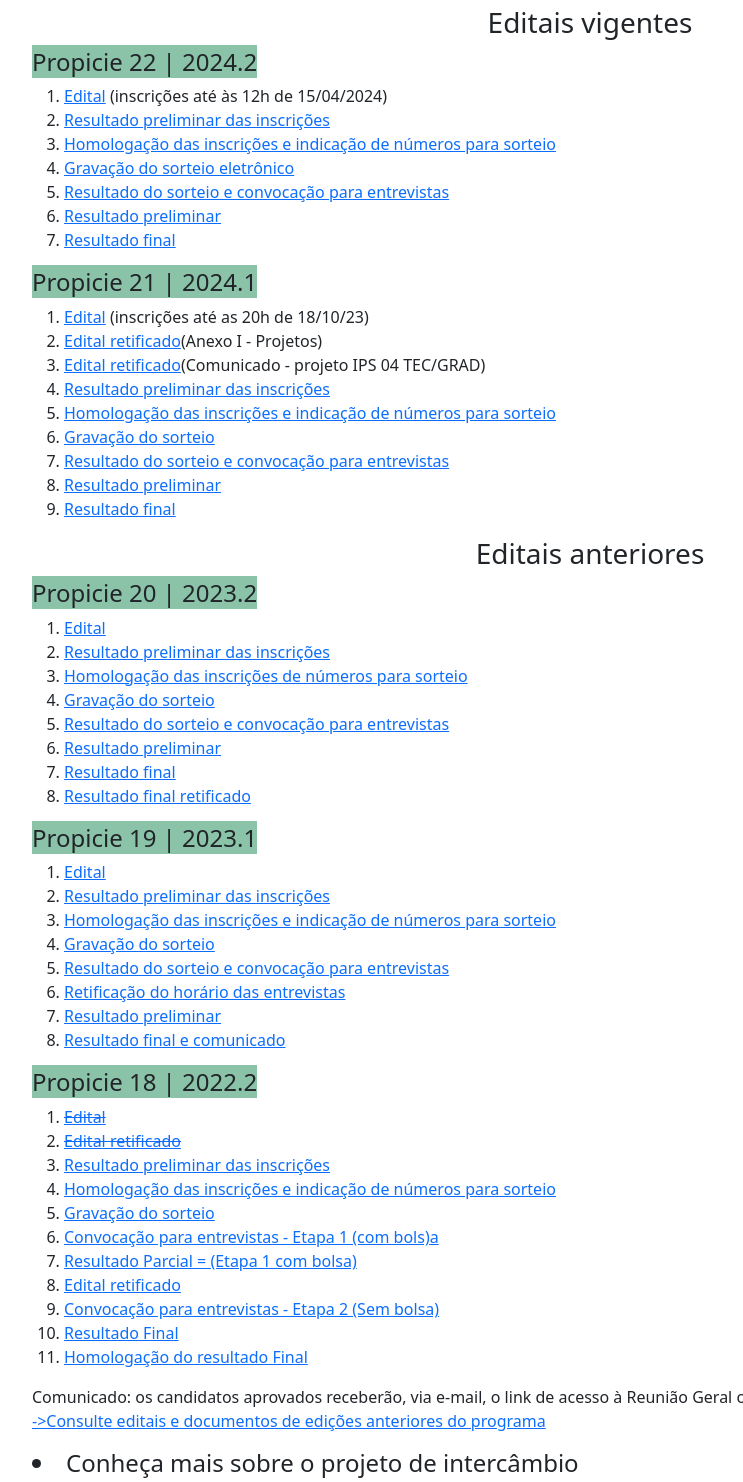
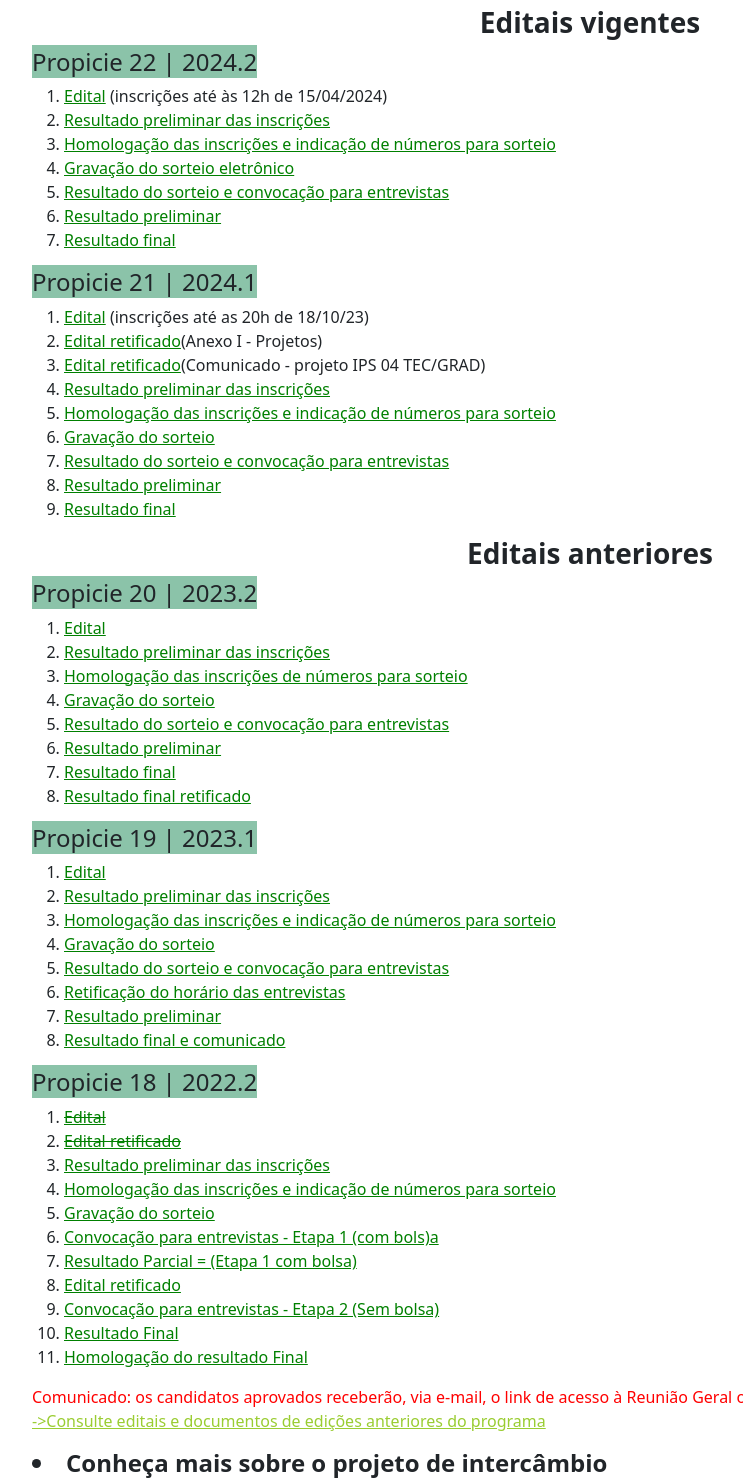
Before and after one commit to YgorCavalheiroOficial/SitePaginaIntercambioIFSC, a plain HTML site: page intercambio-propicie/index.html in a window 1280 px wide. Shown: the part 918-2400 px from the top of the page, without its empty margins (50-793 px from the left). Drawn offline with nearby package versions, Linux system fonts and the light colour scheme.

Commit message:
Atualização Index

```diff
--- a/intercambio-propicie/index.html
+++ b/intercambio-propicie/index.html
@@ -109,7 +109,7 @@
     <div class="container">
         <div>
             <strong>
-                <h1 color=green>Conheça o Propicie</h1>
+                <h1 style ="color: green">Conheça o Propicie</h1>
                 <p>
                 <h5>
                     Veja como participar do principal programa de intercâmbio do IFSC
@@ -135,13 +135,13 @@
                 Assista neste vídeo ao depoimento de alguns participantes:
                 <li><a href="https://www.youtube.com/watch?v=TE5QSvcMrKg">Pelo Mundo | Quatro alunos do IFSC em
                         Porto</a></li>
-                <li><a color=yellow href="https://www.youtube.com/playlist?list=PLd9Tud4cuVzQILx2gAIRM054Kytkve1ye">
+                <li><a style ="color: yellowgreen" href="https://www.youtube.com/playlist?list=PLd9Tud4cuVzQILx2gAIRM054Kytkve1ye">
                         ->Pelo Mundo: veja mais relatos de quem participou do programa.</a></li>
             </p>
             </p>
         </div>
         <div>
-            <h1 color=green>Como participar do Propicie?</h1>
+            <h1 style ="color: green">Como participar do Propicie?</h1>
             <p>
                 Os alunos interessados em participar desse programa de intercâmbio
                 precisam se inscrever em processo seletivo que é sempre divulgado a partir
@@ -150,7 +150,7 @@
             </p>
         </div>
         <div>
-            <h1 color=green>Quem pode participar do Propicie?</h1>
+            <h1 style ="color: green">Quem pode participar do Propicie?</h1>
             <p>
                 Os critérios de seleção podem variar de uma edição para outra, pois também
                 dependem das exigências dos projetos ofertados pelas instituições parceiras
@@ -164,7 +164,7 @@
             </p>
         </div>
         <div>
-            <h1 color=green>Como funciona a seleção?</h1>
+            <h1 style ="color: green">Como funciona a seleção?</h1>
             <p>
                 A classificação dos candidatos que tiverem suas inscrições deferidas é
                 definida por sorteio eletrônico e entrevista para aferição de proficiência em
@@ -172,29 +172,29 @@
             </p>
         </div>
         <div>
-            <h3 strong class="text-center">Editais vigentes</h3>
+            <h3 class="text-center"><strong>Editais vigentes</strong></h3>
             <div>
                 <h4><span class="bg-success bg-opacity-50">Propicie 22 | 2024.2</span></h4>
                 <ol>
-                    <li><a color=green
+                    <li><a style ="color: green"
                             href="https://www.ifsc.edu.br/documents/d/blog-dos-intercambistas/_edital-propicie-22_2024-1">Edital</a>
                         (inscrições até às 12h de 15/04/2024)</li>
-                    <li><a color=green
+                    <li><a style ="color: green"
                             href="https://www.ifsc.edu.br/documents/d/blog-dos-intercambistas/propicie-22_resultado-preliminar-inscricoes">Resultado
                             preliminar das inscrições</a></li>
-                    <li><a color=green
+                    <li><a style ="color: green"
                             href="https://www.ifsc.edu.br/documents/d/blog-dos-intercambistas/propicie-22__homologacao-inscricoes-e-nos-sorteios">Homologação
                             das inscrições e indicação de números para sorteio</a></li>
-                    <li><a color=green
+                    <li><a style ="color: green"
                             href="https://drive.google.com/file/d/1QPi8JoAd2HipROwI4qFvxwBhrQIGgtpc/view?usp=sharing">Gravação
                             do sorteio eletrônico</a></li>
-                    <li><a color=green
+                    <li><a style ="color: green"
                             href="https://www.ifsc.edu.br/documents/d/blog-dos-intercambistas/_propicie-22___resultado-sorteio-e-convocacao-entrevistas_merged">Resultado
                             do sorteio e convocação para entrevistas</a></li>
-                    <li><a color=green
+                    <li><a style ="color: green"
                             href="https://www.ifsc.edu.br/documents/d/blog-dos-intercambistas/resultado-final-preliminar_propicie-22">Resultado
                             preliminar</a></li>
-                    <li><a color=green
+                    <li><a style ="color: green"
                             href="https://www.ifsc.edu.br/documents/d/blog-dos-intercambistas/resultado-final_propicie-22">Resultado
                             final</a></li>
                 </ol>
@@ -204,62 +204,62 @@
         <div>
             <h4><span class="bg-success bg-opacity-50">Propicie 21 | 2024.1</span></h4>
             <ol>
-                <li><a color=green
+                <li><a style ="color: green"
                         href="https://www.ifsc.edu.br/documents/d/blog-dos-intercambistas/_edital-propicie-21_2023-2_completo">Edital</a>
                     (inscrições até
                     as 20h de 18/10/23)</li>
-                <li><a color=green
+                <li><a style ="color: green"
                         href="https://www.ifsc.edu.br/documents/d/blog-dos-intercambistas/_edital-propicie-21_2023-2_1-retificacao-docx-1-">Edital
                         retificado</a>(Anexo I - Projetos)</li>
-                <li><a color=green
+                <li><a style ="color: green"
                         href="https://www.ifsc.edu.br/documents/d/blog-dos-intercambistas/copia-de-_edital-propicie-21_2023-2_2-retificacao-docx-1-1">Edital
                         retificado</a>(Comunicado - projeto IPS 04 TEC/GRAD)</li>
-                <li><a color=green
+                <li><a style ="color: green"
                         href="https://www.ifsc.edu.br/documents/d/blog-dos-intercambistas/resultado-preliminar-resultado-preliminar-5-">Resultado
                         preliminar das inscrições</a></li>
-                <li><a color=green
+                <li><a style ="color: green"
                         href="https://www.ifsc.edu.br/documents/d/blog-dos-intercambistas/homologacao-das-inscricoes-e-numeros-para-sorteio_">Homologação
                         das inscrições e indicação de números para sorteio</a></li>
-                <li><a color=green
+                <li><a style ="color: green"
                         href="https://drive.google.com/file/d/17aATPwOpqVY5vAPtFdaGmtLRxQgJKlwq/view?usp=sharing">Gravação
                         do sorteio</a></li>
-                <li><a color=green
+                <li><a style ="color: green"
                         href="https://www.ifsc.edu.br/documents/d/blog-dos-intercambistas/resultado-sorteio-e-convocacao-entrevistas">Resultado
                         do sorteio e convocação para entrevistas</a></li>
-                <li><a color=green
+                <li><a style ="color: green"
                         href="https://www.ifsc.edu.br/documents/d/blog-dos-intercambistas/resultado-preliminar_31-10-23">Resultado
                         preliminar</a></li>
-                <li><a color=green
+                <li><a style ="color: green"
                         href="https://www.ifsc.edu.br/documents/d/blog-dos-intercambistas/resultado-final_propicie-21">Resultado
                         final</a></li>
             </ol>
         </div>
         <div>
-            <h3 strong class="text-center">Editais anteriores</h3>
+            <h3 class="text-center"><strong>Editais anteriores</strong></h3>
             <h4><span class="bg-success bg-opacity-50">Propicie 20 | 2023.2</span></h4>
             <ol>
-                <li><a color=green
+                <li><a style ="color: green"
                         href="https://www.ifsc.edu.br/documents/d/blog-dos-intercambistas/edital-03-2023_propicie-20-docx">Edital</a>
                 </li>
-                <li><a color=green
+                <li><a style ="color: green"
                         href="https://www.ifsc.edu.br/documents/d/blog-dos-intercambistas/resultado-preliminar-inscricoes">Resultado
                         preliminar das inscrições</a></li>
-                <li><a color=green
+                <li><a style ="color: green"
                         href="https://www.ifsc.edu.br/documents/d/blog-dos-intercambistas/homologacao-das-inscricoes-e-nos-para-sorteio">Homologação
                         das inscrições de números para sorteio</a></li>
-                <li><a color=green
+                <li><a style ="color: green"
                         href="https://drive.google.com/file/d/10khvqJch5HLL271W0DCqL5oj_I1zMXr1/view?usp=share_link">Gravação
                         do sorteio</a></li>
-                <li><a color=green
+                <li><a style ="color: green"
                         href="https://www.ifsc.edu.br/documents/d/blog-dos-intercambistas/resultado-sorteio-e-convocacao-entrevistas_">Resultado
                         do sorteio e convocação para entrevistas</a></li>
-                <li><a color=green
+                <li><a style ="color: green"
                         href="https://www.ifsc.edu.br/documents/d/blog-dos-intercambistas/resultado-preliminar-propicie_09-05-23">Resultado
                         preliminar</a></li>
-                <li><a color=green
+                <li><a style ="color: green"
                         href="https://www.ifsc.edu.br/documents/d/blog-dos-intercambistas/propicie-20-resultado-final">Resultado
                         final</a></li>
-                <li><a color=green
+                <li><a style ="color: green"
                         href="https://www.ifsc.edu.br/documents/d/blog-dos-intercambistas/retificacao-de-resultado-final">Resultado
                         final retificado</a></li>
             </ol>
@@ -268,28 +268,28 @@
         <div>
             <h4><span class="bg-success bg-opacity-50">Propicie 19 | 2023.1</span></h4>
             <ol>
-                <li><a color=green
+                <li><a style ="color: green"
                         href="https://www.ifsc.edu.br/documents/30721/13987540/Edital+Propicie+19_2022.2.docx.pdf/1f3c90d6-5218-4e37-8389-d62c6d496b2c">Edital</a>
                 </li>
-                <li><a color=green
+                <li><a style ="color: green"
                         href="https://www.ifsc.edu.br/documents/30721/13987540/PROPICIE+19+-+Resultado+preliminar+inscri%C3%A7%C3%B5es.pdf/fb93c96c-6797-490b-a572-925f0b02c6c1">Resultado
                         preliminar das inscrições</a></li>
-                <li><a color=green
+                <li><a style ="color: green"
                         href="https://www.ifsc.edu.br/documents/30721/13987540/PROPICIE+19+-+Homologa%C3%A7%C3%A3o+inscri%C3%A7%C3%B5es+e+nos+sorteio.pdf/609793ca-f221-4196-9647-b788287e1c77">Homologação
                         das inscrições e indicação de números para sorteio</a></li>
-                <li><a color=green
+                <li><a style ="color: green"
                         href="https://drive.google.com/file/d/1OQZTc7dRVXsR5KxR-w2ZXdjaB2NTNhg9/view?usp=share_link">Gravação
                         do sorteio</a></li>
-                <li><a color=green
+                <li><a style ="color: green"
                         href="https://www.ifsc.edu.br/documents/30721/13987540/Resultado+do+sorteio+e+convoca%C3%A7%C3%A3o+para+entrevistas.pdf/d2d45968-9c58-49f8-a034-f88a90bd9876">Resultado
                         do sorteio e convocação para entrevistas</a></li>
-                <li><a color=green
+                <li><a style ="color: green"
                         href="https://www.ifsc.edu.br/documents/30721/13987540/PROPICIE+19+_Retifica%C3%A7%C3%A3o+do+hor%C3%A1rio+das+entrevistas+de+28.11.pdf/b05eeb93-1367-4669-88e8-5d8d4774123a">Retificação
                         do horário das entrevistas</a></li>
-                <li><a color=green
+                <li><a style ="color: green"
                         href="https://www.ifsc.edu.br/documents/30721/13987540/PROPICIE+19+-+Resultado+preliminar.pdf/18413ced-32a1-4d33-ac7f-c286ca41fd50">Resultado
                         preliminar</a></li>
-                <li><a color=green
+                <li><a style ="color: green"
                         href="https://www.ifsc.edu.br/documents/30721/13987540/PROPICIE+19+-+resultado+final+e+comunicado.pdf/f858b720-a518-4bf4-95ff-4b8de0bbc727">Resultado
                         final e comunicado</a></li>
             </ol>
@@ -297,60 +297,60 @@
         <div>
             <h4><span class="bg-success bg-opacity-50">Propicie 18 | 2022.2</span></h4>
             <ol>
-                <li><a color=green
+                <li><a style ="color: green"
                         href="https://www.ifsc.edu.br/documents/30721/10634191/Edital+Propicie+18_2022.2_com+anexos+-+02.06.22.pdf/89f0601e-da1d-4141-9d66-9f213859fdd2"><s>Edital</s></a>
                 </li>
-                <li><a color=green
+                <li><a style ="color: green"
                         href="https://www.ifsc.edu.br/documents/30721/10634191/Edital+Propicie+18_2022.2_com+anexos_RETIFICACAO+I_+-+03.06.22.pdf/0d86a398-72a8-4b8c-8ba5-b7a9d2a11464"><s>Edital
                             retificado</s></a></li>
-                <li><a color=green
+                <li><a style ="color: green"
                         href="https://www.ifsc.edu.br/documents/30721/10634191/Resultado+Preliminar+das+Inscri%C3%A7%C3%B5es.pdf/e834976a-1071-43a9-bd83-57335e3a339c">Resultado
                         preliminar das inscrições</a></li>
-                <li><a color=green
+                <li><a style ="color: green"
                         href="https://www.ifsc.edu.br/documents/30721/10634191/Homologacao+das+Inscricoes+e+Nos+para+sorteio.pdf/698e275f-d01e-4290-8f6c-2e90e1fe7171">Homologação
                         das inscrições e indicação de números para sorteio</a></li>
-                <li><a color=green
+                <li><a style ="color: green"
                         href="https://drive.google.com/file/d/1ap1wPjzc4PZHuiM1I2EICIqg_bn-RLVj/view?usp=sharing">Gravação
                         do sorteio</a></li>
-                <li><a color=green
+                <li><a style ="color: green"
                         href="https://www.ifsc.edu.br/documents/30721/10634191/Resultado+Sorteio_06.07.2022.pdf/b9d85dc0-e4e8-43a5-a09d-54f94de9c53b">Convocação
                         para entrevistas - Etapa 1 (com bols)a</a></li>
-                <li><a color=green
+                <li><a style ="color: green"
                         href="https://www.ifsc.edu.br/documents/30721/10634191/Resultado+Entrevistas+-+Etapa+I_Edital+IFSC_GAB+N%C2%BA+05_2022/d1551df7-b51e-49cb-9dfc-ba65a1fe892e">Resultado
                         Parcial = (Etapa 1 com bolsa)</a></li>
-                <li><a color=green
+                <li><a style ="color: green"
                         href="https://www.ifsc.edu.br/documents/30721/10634191/Edital+Propicie+18_2022.2_RETIFICA%C3%87%C3%83O+III_13.07.22+%28REV%29.pdf/908fecd0-e0f7-45a8-8cf2-2132668a4de7">Edital
                         retificado</a></li>
-                <li><a color=green
+                <li><a style ="color: green"
                         href="https://www.ifsc.edu.br/documents/30721/10634191/Convova%C3%A7%C3%A3o+para+Entrevistas+-+Etapa+2+-+SEM+BOLSA.pdf/5e127db5-59f2-442e-81d8-3c3fd88d0c32">Convocação
                         para entrevistas - Etapa 2 (Sem bolsa)</a></li>
-                <li><a color=green
+                <li><a style ="color: green"
                         href="https://www.ifsc.edu.br/documents/30721/10634191/Resultado+Final_antes+do+recurso+da+etapa+II.pdf/34efd689-f8b3-4e44-ba45-8f8b15836390">Resultado
                         Final</a></li>
-                <li><a color=green
+                <li><a style ="color: green"
                         href="https://www.ifsc.edu.br/documents/30721/10634191/Homologa%C3%A7%C3%A3o+do+Resultado+Final_20.07.22.pdf/ffb21762-2a60-445b-b5b1-e95fa4f818ed">
                         Homologação do resultado Final</a></li>
             </ol>
         </div>
-        <div color=red>
+        <div style ="color: red">
             Comunicado: os candidatos aprovados receberão, via e-mail, o link
             de acesso à Reunião Geral on-line, a ser realizada no dia 22/07/22, às
             9h
         </div>
-        <p><a color=yellow href="https://www.ifsc.edu.br/editais-anteriores-propicie">->Consulte editais e documentos de
+        <p><a style ="color: yellowgreen" href="https://www.ifsc.edu.br/editais-anteriores-propicie">->Consulte editais e documentos de
                 edições anteriores do programa</a></p>
     </div>
     <div class="container">
         <div>
             <h4>
-                <li>Conheça mais sobre o projeto de intercâmbio</li>
+                <li><strong>Conheça mais sobre o projeto de intercâmbio</strong></li>
             </h4>
         </div>
         <div>
-            <li><a color=green href="intercambio-estudantil/index.html">Intercâmbio Estudantil</a></li>
-            <li><a color=green href="convenios-internacionais/index.html">Convênios Internacionais</a></li>
-            <li><a color=green href="oportunidades-externas/index.html">Oportunidades Externas</a></li>
-            <li><a color=green href="blog-intercambistas/index.html">Blog dos Intercambistas</a></li>
+            <li><a style ="color: green" href="intercambio-estudantil/index.html">Intercâmbio Estudantil</a></li>
+            <li><a style ="color: green" href="convenios-internacionais/index.html">Convênios Internacionais</a></li>
+            <li><a style ="color: green" href="oportunidades-externas/index.html">Oportunidades Externas</a></li>
+            <li><a style ="color: green" href="blog-intercambistas/index.html">Blog dos Intercambistas</a></li>
         </div>
     </div>
 </body>
```
